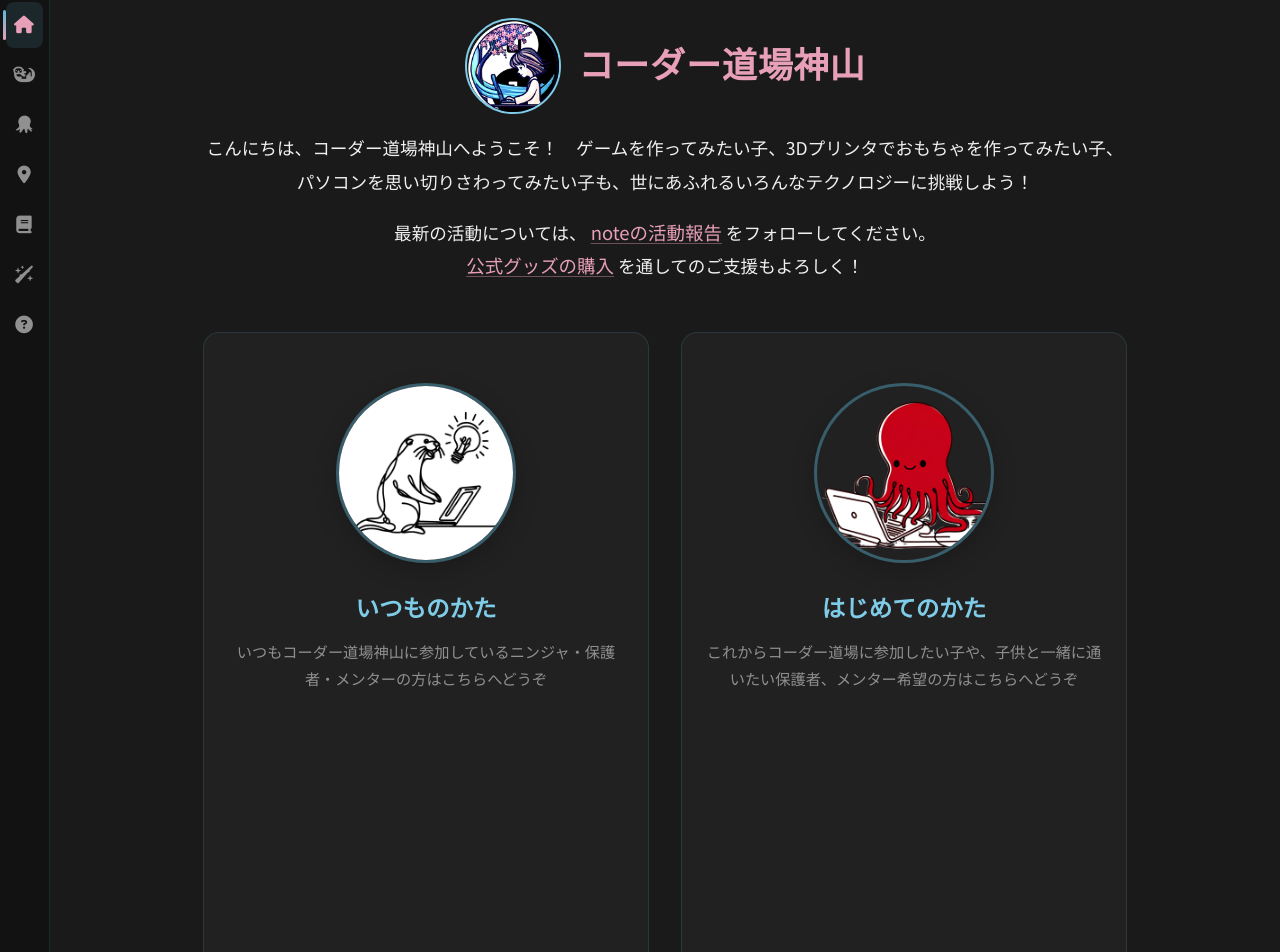
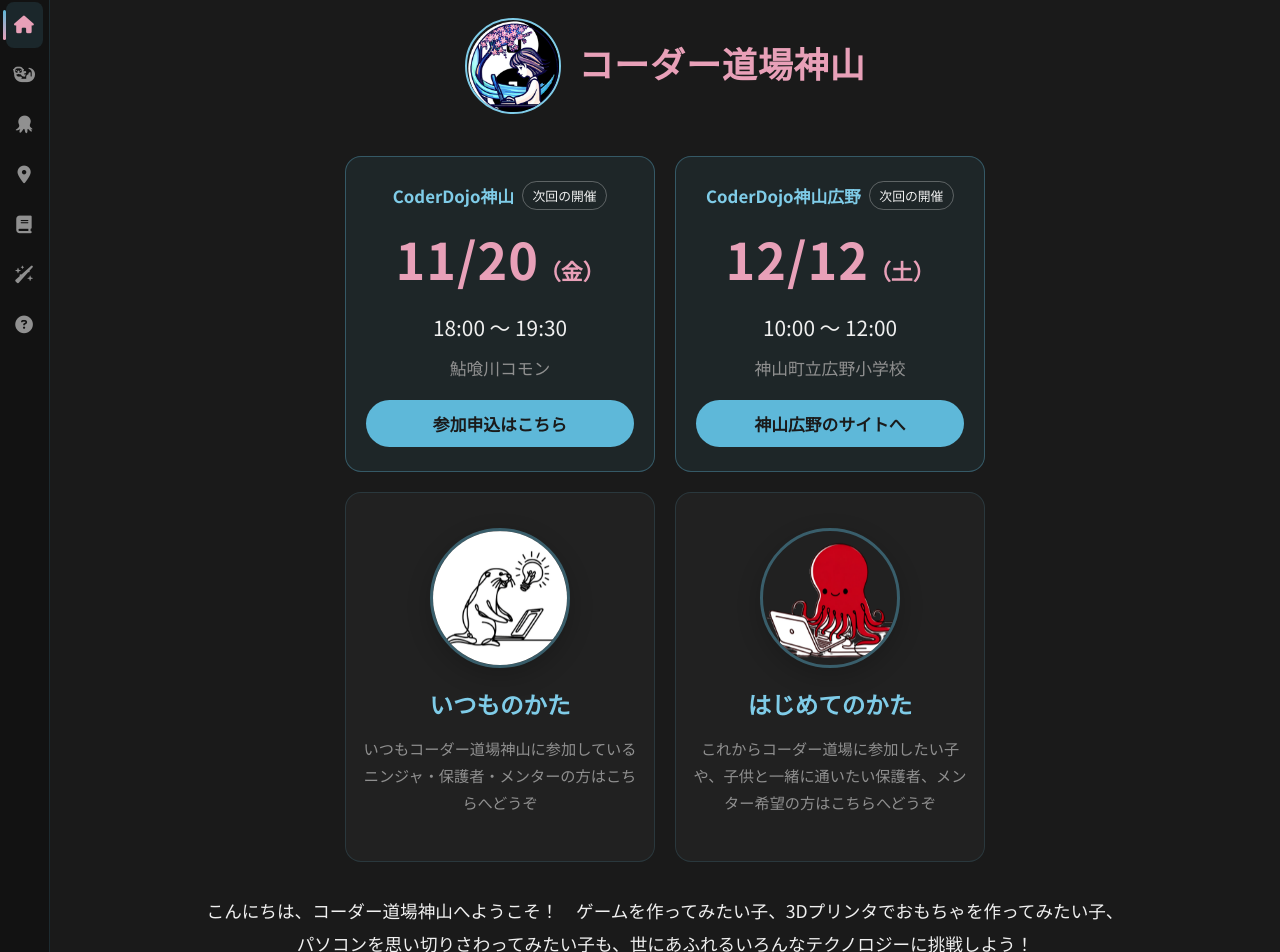
Before and after one commit to motohasystem/cdkamiyama_jekyll, a Jekyll site: the page built from index.md, in a window 1280 px wide. Shown: the top 952 px of the page. Built offline with Jekyll 4.4.1, drawn with Linux system fonts in a browser that asks for light colours; nearby versions of some CDN libraries; some web fonts are replaced.

Commit message:
トップ上段に次回の開催日を表示し、「いつものかた」「はじめてのかた」と2x2で並べる
- Googleカレンダー（公開iCal）を GitHub Actions で6時間ごとに assets/data/events.json へ書き出す
- 神山・神山広野それぞれ、終了前の直近の回を next_events.js で表示（当日は「本日開催」）

Co-Authored-By: Claude Opus 5.5 <noreply@anthropic.com>

```diff
--- /dev/null
+++ b/_includes/next_events.html
@@ -0,0 +1,6 @@
+<!-- 次回の開催日。assets/data/events.json（Googleカレンダーから GitHub Actions で生成）を next_events.js が描画する -->
+<section class="next-events" id="next-events" data-events-json="{{ '/assets/data/events.json' | relative_url }}" hidden>
+  <div class="next-events__card" data-dojo="kamiyama" data-name="CoderDojo神山" hidden></div>
+  <div class="next-events__card" data-dojo="hirono" data-name="CoderDojo神山広野" data-link="{{ page.url_hirono }}" data-link-label="神山広野のサイトへ" hidden></div>
+</section>
+<script src="{{ '/assets/js/next_events.js' | relative_url }}" defer></script>
--- a/_layouts/home.html
+++ b/_layouts/home.html
@@ -7,18 +7,10 @@ category: home
   <h1>
     {% if site.data.metaData.show_menu_logo_on_home_page %} {% include avatar.html %} {% endif %} {{ page.title }}
   </h1>
-  <p class="page-summary">{{ page.summary }}</p>
-  <p class="page-summary">
-    最新の活動については、
-    <a href="{{ page.url_note }}">noteの活動報告</a>
-    <!-- と、
-    <a href="{{ page.url_bluesky }}">SNS(bluesky)の情報</a> -->
-    をフォローしてください。
-    <br />
-    <a href="{{ page.url_goods }}">公式グッズの購入</a>
-    を通してのご支援もよろしく！
-  </p>
-  <div class="category_wrapper">
+
+  <!-- 次回の開催日（2枚）と「いつものかた」「はじめてのかた」を4ブロックで並べる -->
+  <div class="top-blocks">
+    {% include next_events.html %}
     {% for menu_item in site.data.menu.menu_pages %} {% if menu_item.show_on_home %}
     <div class="category_container">
       <div class="category_image">
@@ -36,6 +28,18 @@ category: home
     {% endif %} {% endfor %}
   </div>
 
+  <p class="page-summary">{{ page.summary }}</p>
+  <p class="page-summary">
+    最新の活動については、
+    <a href="{{ page.url_note }}">noteの活動報告</a>
+    <!-- と、
+    <a href="{{ page.url_bluesky }}">SNS(bluesky)の情報</a> -->
+    をフォローしてください。
+    <br />
+    <a href="{{ page.url_goods }}">公式グッズの購入</a>
+    を通してのご支援もよろしく！
+  </p>
+
   <h2>開催カレンダー</h2>
   <p>
     CoderDojo神山と
--- a/_sass/styles/_home.scss
+++ b/_sass/styles/_home.scss
@@ -1,4 +1,5 @@
 $image-dim: 180px;
+$top-image-dim: 140px;
 
 .home {
     display: flex;
@@ -34,6 +35,81 @@ $image-dim: 180px;
         display: flex;
         align-items: center;
         color: $secondary;
+    }
+
+    // 上段の4ブロック（次回の開催日×2、いつものかた、はじめてのかた）を2x2の正方形で並べる
+    .top-blocks {
+        width: 100%;
+        max-width: 640px;
+        margin: 1.5em auto 2em;
+        display: grid;
+        grid-template-columns: repeat(2, 1fr);
+        gap: 1.25em;
+
+        @include mobile {
+            gap: 0.75em;
+        }
+
+        // 各ブロックを正方形に（中身が多いときだけ縦に伸びる）
+        > .category_container,
+        .next-events__card {
+            aspect-ratio: 1 / 1;
+            min-width: 0;
+        }
+
+        .category_container {
+            height: auto;
+            padding: 1.5em 1em;
+            justify-content: center;
+
+            @include mobile {
+                padding: 0.75em 0.5em;
+            }
+        }
+
+        .category_description {
+            h2 {
+                @include mobile {
+                    font-size: 1.1em;
+                    margin: 0.3em 0;
+                }
+            }
+
+            p {
+                @include mobile {
+                    font-size: 0.75em;
+                    line-height: 1.4;
+                    margin: 0;
+                }
+            }
+        }
+
+        .category_image {
+            height: $top-image-dim * 1.15;
+
+            @include mobile {
+                height: auto;
+
+                a,
+                img,
+                a:hover,
+                img:hover {
+                    width: 72px;
+                    height: 72px;
+                }
+            }
+
+            a,
+            img {
+                width: $top-image-dim;
+                height: $top-image-dim;
+
+                &:hover {
+                    width: $top-image-dim * 1.08;
+                    height: $top-image-dim * 1.08;
+                }
+            }
+        }
     }
 
     .category {
--- a/_sass/styles/_index.scss
+++ b/_sass/styles/_index.scss
@@ -2,6 +2,7 @@
 @import './menu';
 @import './layout';
 @import './home';
+@import './next-events';
 @import './category-aggregator';
 @import './pages';
 @import './materials-howtouse';
--- /dev/null
+++ b/_sass/styles/_next-events.scss
@@ -0,0 +1,138 @@
+// トップページ上段の「次回の開催日」
+// .home 配下に置き、本文の p / a の既定スタイルより優先させる
+.home .next-events {
+    // 枠は持たず、カードを親の .top-blocks のグリッドに直接並べる
+    display: contents;
+
+    &[hidden],
+    &__card[hidden] {
+        display: none;
+    }
+
+    &__card {
+        display: flex;
+        flex-direction: column;
+        justify-content: center;
+        box-sizing: border-box;
+        padding: 1.5em 1.25em;
+        border-radius: 16px;
+        background: rgba($primary, 0.08);
+        border: 1px solid rgba($primary, 0.35);
+        text-align: center;
+
+        @include mobile {
+            padding: 1.25em 1em;
+        }
+    }
+
+    &__head {
+        display: flex;
+        justify-content: center;
+        align-items: center;
+        flex-wrap: wrap;
+        gap: 0.5em;
+    }
+
+    &__name {
+        color: $p_light;
+        font-weight: bold;
+        font-size: 1.05em;
+    }
+
+    &__badge {
+        font-size: 0.8em;
+        padding: 0.15em 0.75em;
+        border-radius: 999px;
+        border: 1px solid rgba($p_text, 0.3);
+        color: $p_text;
+
+        &.is-today {
+            background: $secondary;
+            border-color: $secondary;
+            color: $main-bg-color;
+            font-weight: bold;
+        }
+    }
+
+    &__date {
+        margin: 0.2em 0 0;
+        color: $secondary;
+        font-weight: bold;
+        line-height: 1.2;
+    }
+
+    &__md {
+        font-size: 3em;
+        letter-spacing: 0.02em;
+
+        // スマホの2x2（1枚あたり約160px）でも「11/20（金）」が1行に収まる大きさ
+        @include mobile {
+            font-size: 1.9em;
+        }
+    }
+
+    &__wd {
+        font-size: 1.3em;
+
+        @include mobile {
+            font-size: 0.95em;
+        }
+    }
+
+    &__time {
+        margin: 0.2em 0 0;
+        font-size: 1.3em;
+        color: $p_text;
+    }
+
+    &__place {
+        margin: 0.4em 0 0;
+        color: $p_text_dimmed;
+    }
+
+    &__link {
+        display: inline-block;
+        margin-top: 1em;
+        padding: 0.5em 1.5em;
+        border-radius: 999px;
+        background: $primary;
+        color: $main-bg-color;
+        font-weight: bold;
+        text-decoration: none;
+
+        &:hover {
+            background: $p_light;
+        }
+    }
+}
+
+// スマホの2x2では1枚が小さいので、名前・時間・会場・ボタンも縮める
+@include mobile {
+    .home .next-events {
+        &__card {
+            padding: 0.75em 0.5em;
+        }
+
+        &__name {
+            font-size: 0.85em;
+        }
+
+        &__badge {
+            font-size: 0.7em;
+        }
+
+        &__time {
+            font-size: 0.95em;
+        }
+
+        &__place {
+            font-size: 0.8em;
+        }
+
+        &__link {
+            margin-top: 0.6em;
+            padding: 0.35em 0.9em;
+            font-size: 0.8em;
+        }
+    }
+}
--- /dev/null
+++ b/assets/data/events.json
@@ -0,0 +1,85 @@
+{
+  "source": "https://calendar.google.com/calendar/ical/4d8dae33fcdfb97aaeb37b288029bee08a7ecd15b5cfc58cfd196656809a7d3d%40group.calendar.google.com/public/basic.ics",
+  "events": [
+    {
+      "dojo": "hirono",
+      "title": "開催日",
+      "start": "2026-11-07T10:00:00+09:00",
+      "end": "2026-11-07T12:00:00+09:00",
+      "allDay": false,
+      "place": "神山町立広野小学校",
+      "address": "日本、〒771-3201 徳島県名西郡神山町阿野広野２２",
+      "url": ""
+    },
+    {
+      "dojo": "kamiyama",
+      "title": "開催日（鮎喰川コモン）",
+      "start": "2026-11-20T18:00:00+09:00",
+      "end": "2026-11-20T19:30:00+09:00",
+      "allDay": false,
+      "place": "鮎喰川コモン",
+      "address": "日本、〒771-3310 徳島県名西郡神山町神領大埜地３７４",
+      "url": "https://docs.google.com/forms/d/e/1FAIpQLSfCHn5alPP2rVGL3IxwPbfqYajghfjAYi0lL33Kr6VgZfdNBA/viewform"
+    },
+    {
+      "dojo": "hirono",
+      "title": "開催日",
+      "start": "2026-12-12T10:00:00+09:00",
+      "end": "2026-12-12T12:00:00+09:00",
+      "allDay": false,
+      "place": "神山町立広野小学校",
+      "address": "日本、〒771-3201 徳島県名西郡神山町阿野広野２２",
+      "url": ""
+    },
+    {
+      "dojo": "kamiyama",
+      "title": "開催日（鮎喰川コモン）",
+      "start": "2026-12-18T18:00:00+09:00",
+      "end": "2026-12-18T19:30:00+09:00",
+      "allDay": false,
+      "place": "鮎喰川コモン",
+      "address": "日本、〒771-3310 徳島県名西郡神山町神領大埜地３７４",
+      "url": "https://docs.google.com/forms/d/e/1FAIpQLSfCHn5alPP2rVGL3IxwPbfqYajghfjAYi0lL33Kr6VgZfdNBA/viewform"
+    },
+    {
+      "dojo": "hirono",
+      "title": "開催日",
+      "start": "2027-01-09T10:00:00+09:00",
+      "end": "2027-01-09T12:00:00+09:00",
+      "allDay": false,
+      "place": "神山町立広野小学校",
+      "address": "日本、〒771-3201 徳島県名西郡神山町阿野広野２２",
+      "url": ""
+    },
+    {
+      "dojo": "kamiyama",
+      "title": "開催日（鮎喰川コモン）",
+      "start": "2027-01-15T18:00:00+09:00",
+      "end": "2027-01-15T19:30:00+09:00",
+      "allDay": false,
+      "place": "鮎喰川コモン",
+      "address": "日本、〒771-3310 徳島県名西郡神山町神領大埜地３７４",
+      "url": "https://docs.google.com/forms/d/e/1FAIpQLSfCHn5alPP2rVGL3IxwPbfqYajghfjAYi0lL33Kr6VgZfdNBA/viewform"
+    },
+    {
+      "dojo": "hirono",
+      "title": "開催日",
+      "start": "2027-02-13T10:00:00+09:00",
+      "end": "2027-02-13T12:00:00+09:00",
+      "allDay": false,
+      "place": "神山町立広野小学校",
+      "address": "日本、〒771-3201 徳島県名西郡神山町阿野広野２２",
+      "url": ""
+    },
+    {
+      "dojo": "kamiyama",
+      "title": "開催日（鮎喰川コモン）",
+      "start": "2027-02-19T18:00:00+09:00",
+      "end": "2027-02-19T19:30:00+09:00",
+      "allDay": false,
+      "place": "鮎喰川コモン",
+      "address": "日本、〒771-3310 徳島県名西郡神山町神領大埜地３７４",
+      "url": "https://docs.google.com/forms/d/e/1FAIpQLSfCHn5alPP2rVGL3IxwPbfqYajghfjAYi0lL33Kr6VgZfdNBA/viewform"
+    }
+  ]
+}
--- /dev/null
+++ b/assets/js/next_events.js
@@ -0,0 +1,91 @@
+(function() {
+    const section = document.getElementById("next-events");
+    if (!section) return;
+
+    const jsonUrl = section.getAttribute("data-events-json") || "/assets/data/events.json";
+    const WEEKDAYS = ["日", "月", "火", "水", "木", "金", "土"];
+
+    // 表示はすべて日本時間で行う（閲覧者の端末のタイムゾーンに左右されないように）
+    function jstParts(date) {
+        const jst = new Date(date.getTime() + 9 * 60 * 60 * 1000);
+        return {
+            year: jst.getUTCFullYear(),
+            month: jst.getUTCMonth() + 1,
+            day: jst.getUTCDate(),
+            weekday: WEEKDAYS[jst.getUTCDay()],
+            time: String(jst.getUTCHours()).padStart(2, "0") + ":" + String(jst.getUTCMinutes()).padStart(2, "0"),
+        };
+    }
+
+    function el(tag, className, text) {
+        const node = document.createElement(tag);
+        if (className) node.className = className;
+        if (text) node.textContent = text;
+        return node;
+    }
+
+    function render(card, event) {
+        const start = new Date(event.start);
+        const end = new Date(event.end);
+        const s = jstParts(start);
+        const today = jstParts(new Date());
+        const isToday = s.year === today.year && s.month === today.month && s.day === today.day;
+
+        const head = el("div", "next-events__head");
+        head.appendChild(el("span", "next-events__name", card.getAttribute("data-name")));
+        head.appendChild(el("span", isToday ? "next-events__badge is-today" : "next-events__badge", isToday ? "本日開催" : "次回の開催"));
+        card.appendChild(head);
+
+        const dateLine = el("p", "next-events__date");
+        dateLine.appendChild(el("span", "next-events__md", s.month + "/" + s.day));
+        dateLine.appendChild(el("span", "next-events__wd", "（" + s.weekday + "）"));
+        card.appendChild(dateLine);
+
+        if (!event.allDay) {
+            card.appendChild(el("p", "next-events__time", s.time + " 〜 " + jstParts(end).time));
+        }
+        if (event.place) {
+            card.appendChild(el("p", "next-events__place", event.place));
+        }
+
+        // 申込URLが予定の説明にあればそれを、なければ道場ごとのリンクを出す
+        const href = event.url || card.getAttribute("data-link");
+        if (href) {
+            const a = el("a", "next-events__link", event.url ? "参加申込はこちら" : card.getAttribute("data-link-label") || "詳しくはこちら");
+            a.href = href;
+            if (/^https?:/.test(href)) {
+                a.target = "_blank";
+                a.rel = "noopener";
+            }
+            card.appendChild(a);
+        }
+        card.hidden = false;
+    }
+
+    fetch(jsonUrl)
+        .then(res => {
+            if (!res.ok) {
+                throw new Error("Failed to fetch events json: " + res.status);
+            }
+            return res.json();
+        })
+        .then(data => {
+            const events = Array.isArray(data?.events) ? data.events : [];
+            const now = Date.now();
+            let shown = 0;
+
+            section.querySelectorAll(".next-events__card").forEach(card => {
+                const dojo = card.getAttribute("data-dojo");
+                // 終了時刻を過ぎていない最初の回（JSONが多少古くても正しい回を選べる）
+                const next = events.find(ev => ev.dojo === dojo && new Date(ev.end).getTime() > now);
+                if (next) {
+                    render(card, next);
+                    shown++;
+                }
+            });
+            section.hidden = shown === 0;
+        })
+        .catch(err => {
+            console.error(err);
+        });
+})();
```
Also changed, not shown: scripts/update_events_json.py (added, +105 -0 lines), .github/workflows/update-events.yml (added).
